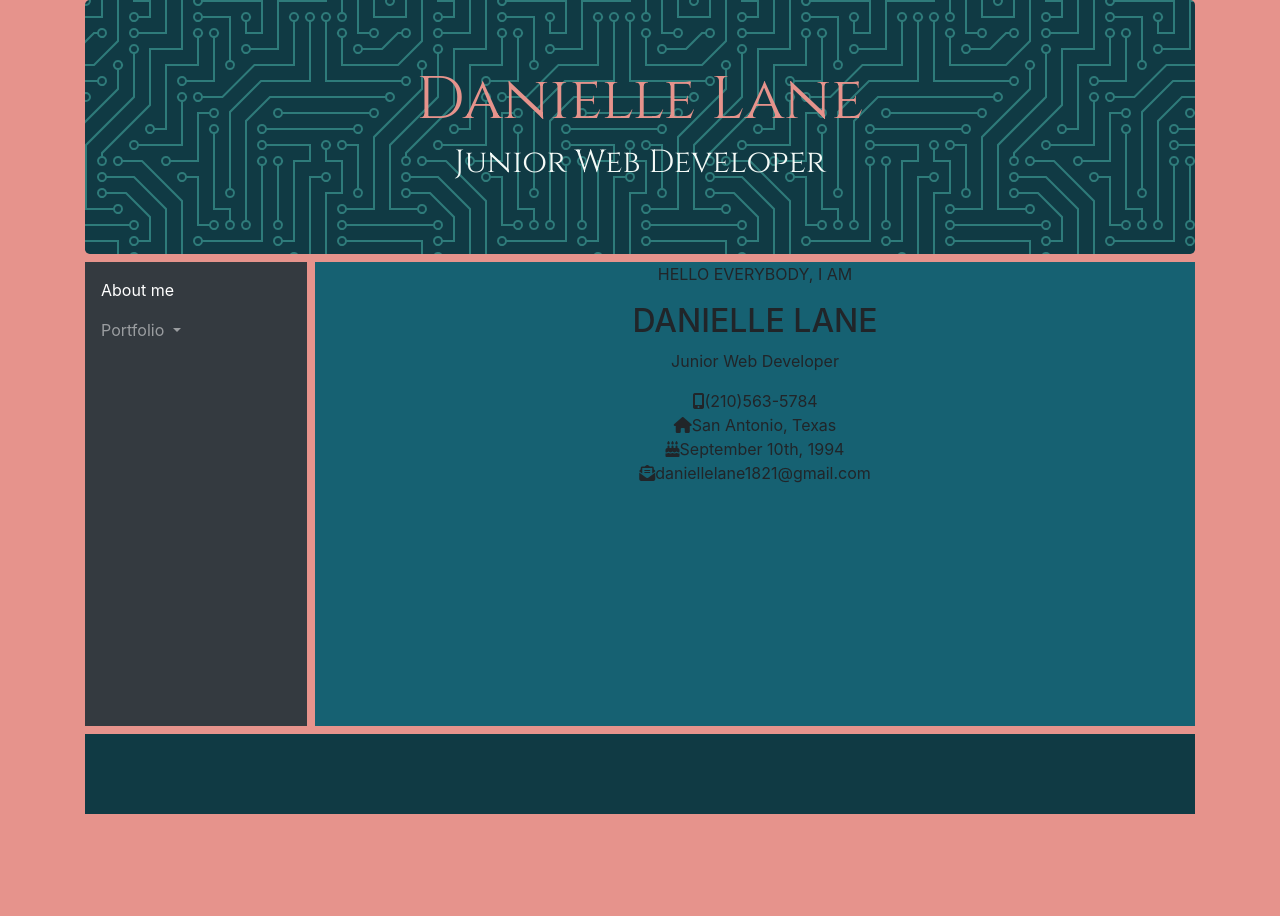
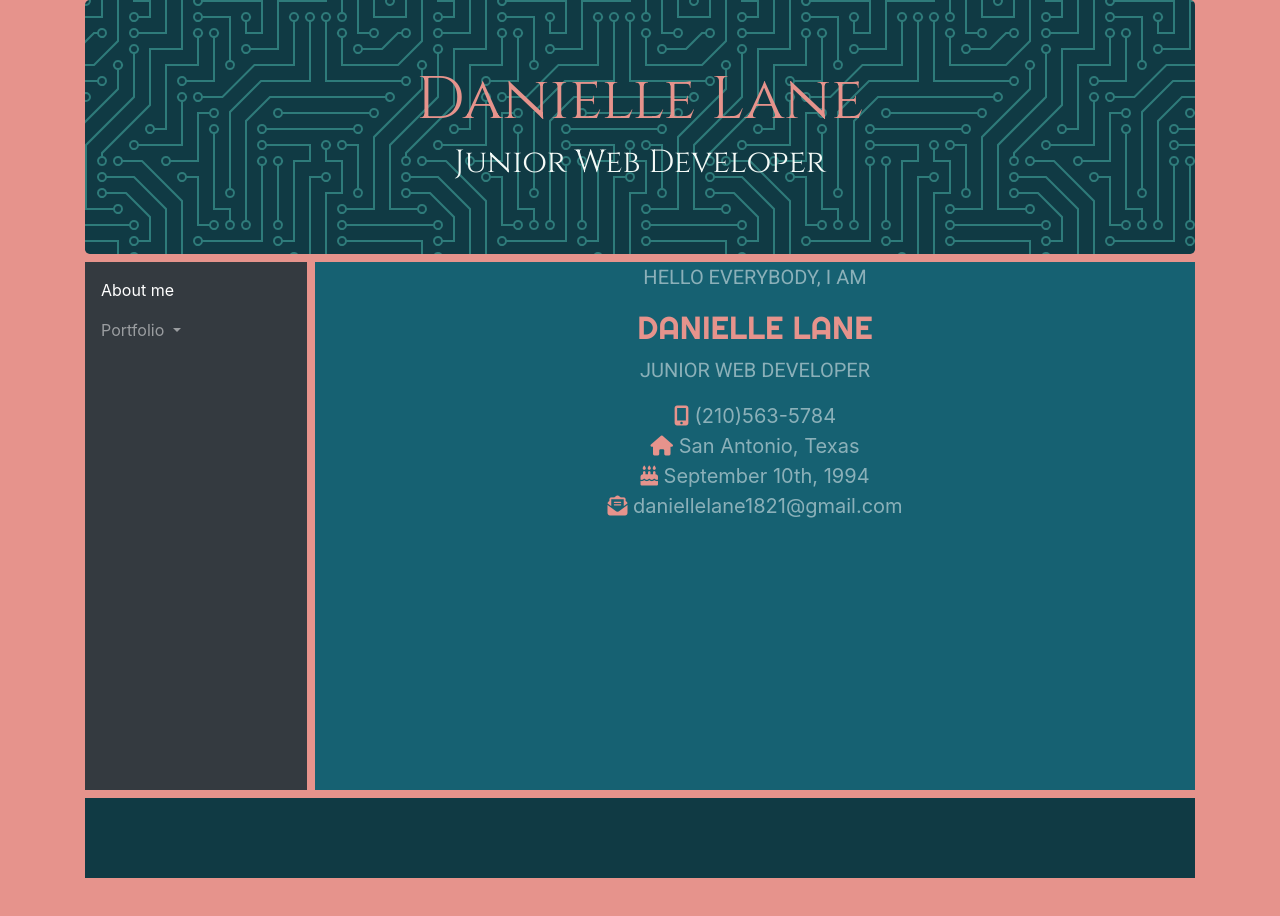
Before and after one commit to danilane1821/danilane1821.github.io, a plain HTML site: page index.html in a window 1280 px wide. Drawn offline with nearby package versions, Linux system fonts and the light colour scheme.

Commit message:
moved around content

```diff
--- a/css/styles.css
+++ b/css/styles.css
@@ -37,7 +37,7 @@ body {
 .main {
     display: grid;
     grid-template-columns: 20% 1fr;
-    grid-template-rows: 10% 47% 10%;
+    grid-template-rows: 10% 55% 10%;
     height: 100vh;
     grid-gap: .5em;
     grid-template-areas:
@@ -54,23 +54,40 @@ body {
 
 #hello {
   text-align: center;
+  font-family: 'Roboto', sans-serif;
+    color: white;
+    opacity: .5;
 
 }
 
 #junior {
     text-align: center;
+    font-family: 'Roboto', sans-serif;
+    color: white;
+    opacity: .5;
 }
 
 
 #info {
     text-align: center;
+    font-size: 20px;
 }
 
+.info-icon{
+    color:#E6938C;
+}
 
-
+.span-color{
+    color:white;
+    opacity: .5;
+}
 
 #name {
     text-align: center;
+    font-family: 'Fjalla One', sans-serif;
+    font-family: 'Righteous', cursive;
+    color: #E6938C;
+
 }
 
 
--- a/index.html
+++ b/index.html
@@ -5,6 +5,7 @@
     <title>Danielle Lane's Portfolio</title>
     <link rel="stylesheet" href="https://stackpath.bootstrapcdn.com/bootstrap/4.3.1/css/bootstrap.min.css" integrity="sha384-ggOyR0iXCbMQv3Xipma34MD+dH/1fQ784/j6cY/iJTQUOhcWr7x9JvoRxT2MZw1T" crossorigin="anonymous">
     <link href="https://fonts.googleapis.com/css?family=Cinzel|Fjalla+One|Righteous&display=swap" rel="stylesheet">
+    <link href="https://fonts.googleapis.com/css?family=Roboto&display=swap" rel="stylesheet">
     <script src="https://kit.fontawesome.com/580564fee5.js"></script>
     <link rel="stylesheet" href="css/styles.css">
 </head>
@@ -37,15 +38,17 @@
 
     <!--    main content-->
         <article class="article">
-            <p id="hello" class="">HELLO EVERYBODY, I AM</p>
-            <h2 id="name">DANIELLE LANE</h2>
-            <p id="junior">Junior Web Developer</p>
+            <div id="about-me-image">
+<!--                <img src="https://via.placeholder.com/280x350">-->
+            </div>
             <div id="info">
-
-                <i class="fas fa-mobile-alt"></i><span>(210)563-5784</span><br>
-                <i class="fas fa-home"></i><span>San Antonio, Texas</span><br>
-                <i class="fas fa-birthday-cake"></i><span>September 10th, 1994</span><br>
-                <i class="fas fa-envelope-open-text"></i><span>daniellelane1821@gmail.com</span>
+                <p id="hello">HELLO EVERYBODY, I AM</p>
+                <h2 id="name">DANIELLE LANE</h2>
+                <p id="junior">JUNIOR WEB DEVELOPER</p>
+                <i class="fas fa-mobile-alt info-icon"></i> <span class="span-color">(210)563-5784</span><br>
+                <i class="fas fa-home info-icon"></i> <span class="span-color">San Antonio, Texas</span><br>
+                <i class="fas fa-birthday-cake info-icon"></i> <span class="span-color">September 10th, 1994</span><br>
+                <i class="fas fa-envelope-open-text info-icon"></i> <span class="span-color">daniellelane1821@gmail.com</span>
             </div>
 <!--            <div id="social-links">-->
 <!--                <a href=""><i class="fab fa-github-square"></i></a> <a href=""><i class="fab fa-linkedin"></i></a>-->
```
